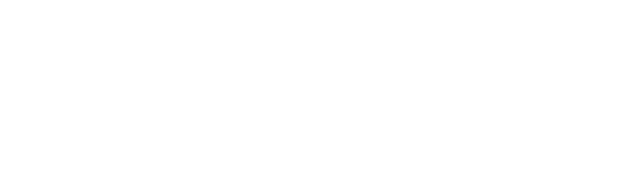
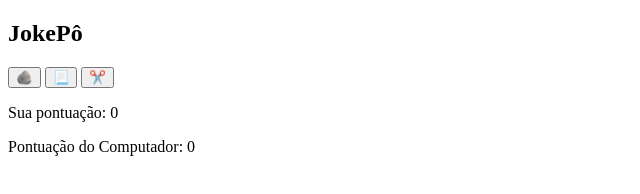
Before and after one commit to Anderson-reis7/jokenpo, a plain HTML site: page index.html in a window 1280 px wide. Shown: the whole page, without its empty margins (0-640 px from the left). Drawn offline with Linux system fonts and the light colour scheme.

Commit message:
HTML finalizado

```diff
--- a/index.html
+++ b/index.html
@@ -1,11 +1,26 @@
 <!DOCTYPE html>
 <html lang="pt-br">
+
 <head>
   <meta charset="UTF-8">
   <meta name="viewport" content="width=device-width, initial-scale=1.0">
   <title>JokePô</title>
 </head>
+
 <body>
+  <main id="container-main">
+    <section class="primary-section">
+      <h1>JokePô</h1>
+      <button class="button-rock">🪨</button>
+      <button class="button-paper">📃</button>
+      <button class="button-scissors">✂️</button>
+    </section>
+    <section class="second-section">
+      <p class="result"></p>
+      <p class="my-result">Sua pontuação: <span class="human-score">0</span></p>
+      <p class="computed-result">Pontuação do Computador: <span class="computer-score">0</span></p>
+    </section>
+  </main>
+</body>
 
-</body>
 </html>
```
